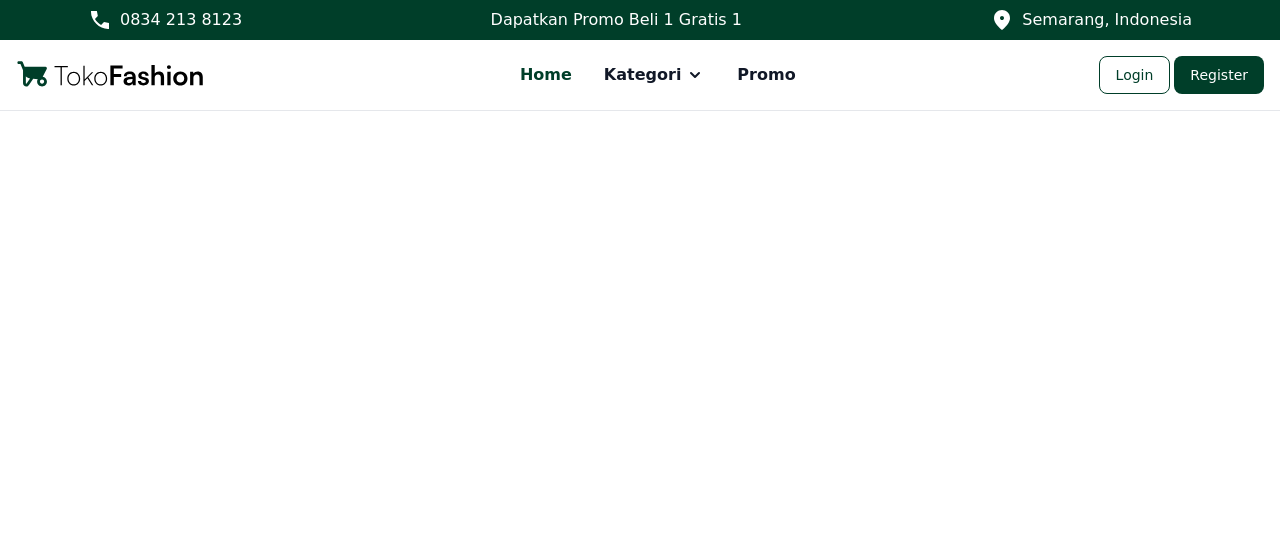
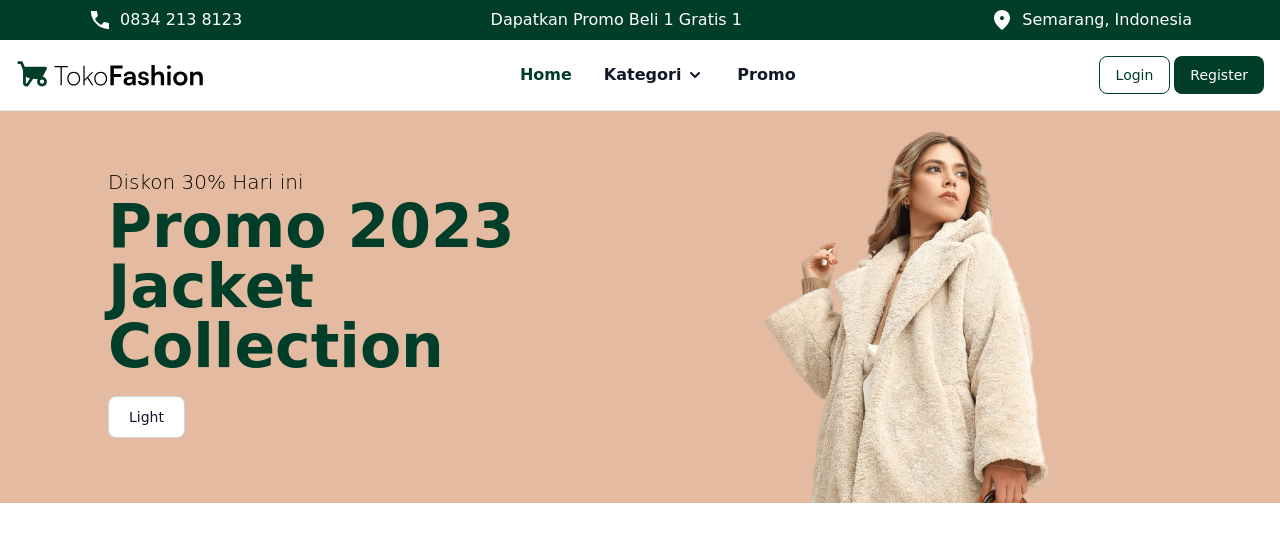
Before and after one commit to fahmyfauzi/tailwind-fashion, a website: page src/index.html in a window 1280 px wide. Drawn offline with nearby package versions, Linux system fonts and the light colour scheme.

Commit message:
[hero] grid

```diff
--- a/src/index.html
+++ b/src/index.html
@@ -69,6 +69,24 @@
 
     <!-- Tutup Navbar -->
 
+    <!-- Hero -->
+    <div class="bg-primary2 h-1/2 w-full p-2">
+        <div class="container mx-auto grid grid-cols-1 md:grid-cols-2 items-center">
+            <div class="flex justify-center md:order-2">
+                <img src="assets/images/hero.png" alt="hero" class="mb-4 md:-mb-2 h-64 md:h-96">
+            </div>
+            <div class="ml-5">
+                <p class="font-light text-xl">Diskon 30% Hari ini</p>
+                <p class="font-black text-3xl md:text-6xl text-primary1">Promo 2023 <br> Jacket Collection</p>
+                <button type="button" class=" mt-5 text-gray-900 bg-white border border-gray-300 focus:outline-none hover:bg-gray-100 focus:ring-4 focus:ring-gray-200 font-medium rounded-lg text-sm px-5 py-2.5 mr-2 mb-2 dark:bg-gray-800 dark:text-white dark:border-gray-600 dark:hover:bg-gray-700 dark:hover:border-gray-600 dark:focus:ring-gray-700">Light</button>
+            </div>
+
+
+        </div>
+
+    </div>
+    <!-- tutup hero -->
+
     <script src="https://cdnjs.cloudflare.com/ajax/libs/flowbite/1.6.5/flowbite.min.js"></script>
 </body>
 
```
Also changed, not shown: dist/output.css, src/assets/images/hero.png (added).
